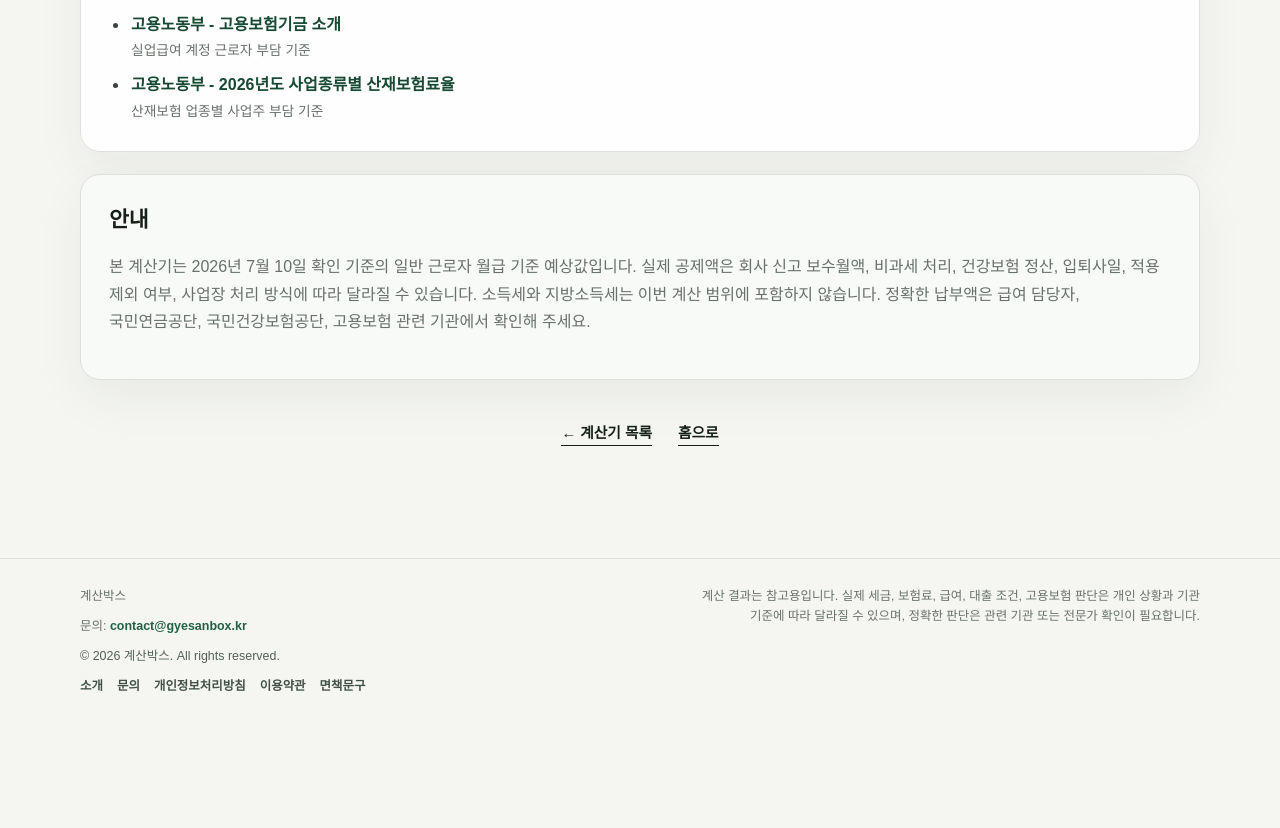
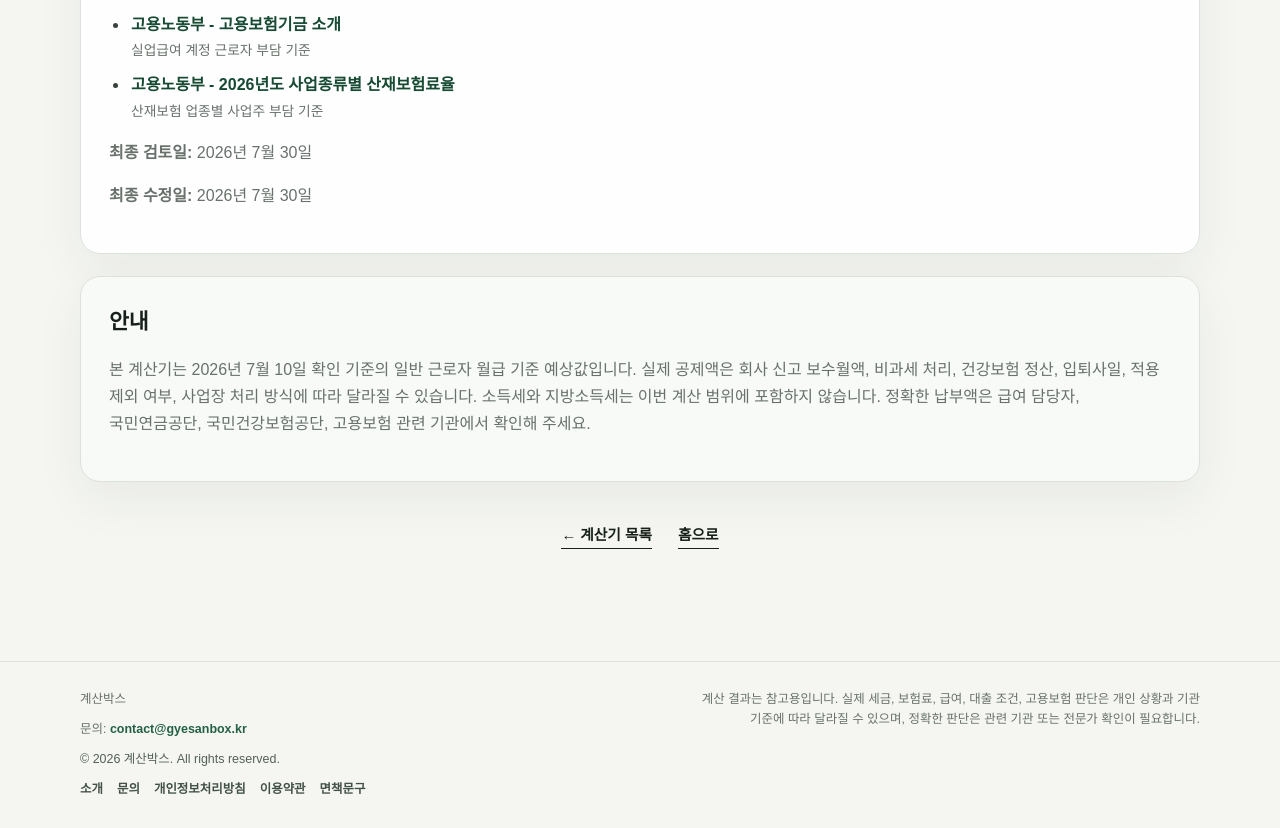
Before and after one commit to JulGi-Park/integrated-calculator, a Next.js app: page /calculators/social-insurance in a window 1280 px wide. Shown: the part 4640-5468 px from the top of the page. Before the commit the page ends 5365 px from the top, so only its background shows below. Built offline with nearby package versions, Linux system fonts and the light colour scheme.

Commit message:
fix: add social insurance review dates and polish errors

```diff
--- a/components/calculators/SocialInsuranceCalculator.tsx
+++ b/components/calculators/SocialInsuranceCalculator.tsx
@@ -44,9 +44,10 @@ const fields: FieldDefinition[] = [
   },
 ];
 
-const fieldLabels = Object.fromEntries(
-  fields.map(({ name, label }) => [name, label]),
-) as Record<SocialInsuranceInputField, string>;
+const errorFieldLabels: Record<SocialInsuranceInputField, string> = {
+  monthlySalary: "월 급여 금액",
+  nonTaxableAmount: "비과세 금액",
+};
 
 function formatWon(value: number): string {
   return `${value.toLocaleString("ko-KR")}원`;
@@ -71,7 +72,7 @@ function parseInputs(input: SocialInsuranceRawInputs): Record<string, unknown> {
 }
 
 function getErrorMessage(error: SocialInsuranceValidationError): string {
-  const label = fieldLabels[error.field];
+  const label = errorFieldLabels[error.field];
 
   switch (error.code) {
     case "REQUIRED":
--- a/components/calculators/SocialInsuranceContent.tsx
+++ b/components/calculators/SocialInsuranceContent.tsx
@@ -1,11 +1,17 @@
 import {
   socialInsuranceCriteria,
+  socialInsuranceContentMeta,
   socialInsuranceExceptions,
   socialInsuranceExamples,
   socialInsuranceFaqs,
   socialInsuranceSources,
 } from "./socialInsuranceContentData";
 import styles from "./SocialInsuranceCalculator.module.css";
+
+function formatKoreanDate(value: string): string {
+  const [year, month, day] = value.split("-").map(Number);
+  return `${year}년 ${month}월 ${day}일`;
+}
 
 export function SocialInsuranceContent() {
   return (
@@ -98,6 +104,14 @@ export function SocialInsuranceContent() {
             ),
           )}
         </ul>
+        <p>
+          <strong>최종 검토일:</strong>{" "}
+          {formatKoreanDate(socialInsuranceContentMeta.finalReviewedAt)}
+        </p>
+        <p>
+          <strong>최종 수정일:</strong>{" "}
+          {formatKoreanDate(socialInsuranceContentMeta.lastModifiedAt)}
+        </p>
       </section>
 
       <section className={styles.disclaimerBox} aria-label="면책 문구">
--- a/components/calculators/socialInsuranceContentData.ts
+++ b/components/calculators/socialInsuranceContentData.ts
@@ -18,6 +18,11 @@ export interface SocialInsuranceSource {
   criterion: string;
   href: string;
 }
+
+export const socialInsuranceContentMeta = {
+  finalReviewedAt: "2026-07-30",
+  lastModifiedAt: "2026-07-30",
+} as const;
 
 function formatWon(value: number): string {
   return `${value.toLocaleString("ko-KR")}원`;
@@ -216,6 +221,7 @@ export const socialInsuranceWebApplicationJsonLd = {
   name: "2026 4대보험 계산기",
   description:
     "2026년 기준 국민연금, 건강보험, 장기요양보험, 고용보험 근로자 부담 공제액을 월급과 비과세 금액으로 계산합니다.",
+  dateModified: socialInsuranceContentMeta.lastModifiedAt,
   applicationCategory: "FinanceApplication",
   operatingSystem: "Any",
   browserRequirements: "JavaScript가 지원되는 웹 브라우저",
```
Also changed, not shown: 1 other file (tests, documents, lock files or other folders).
